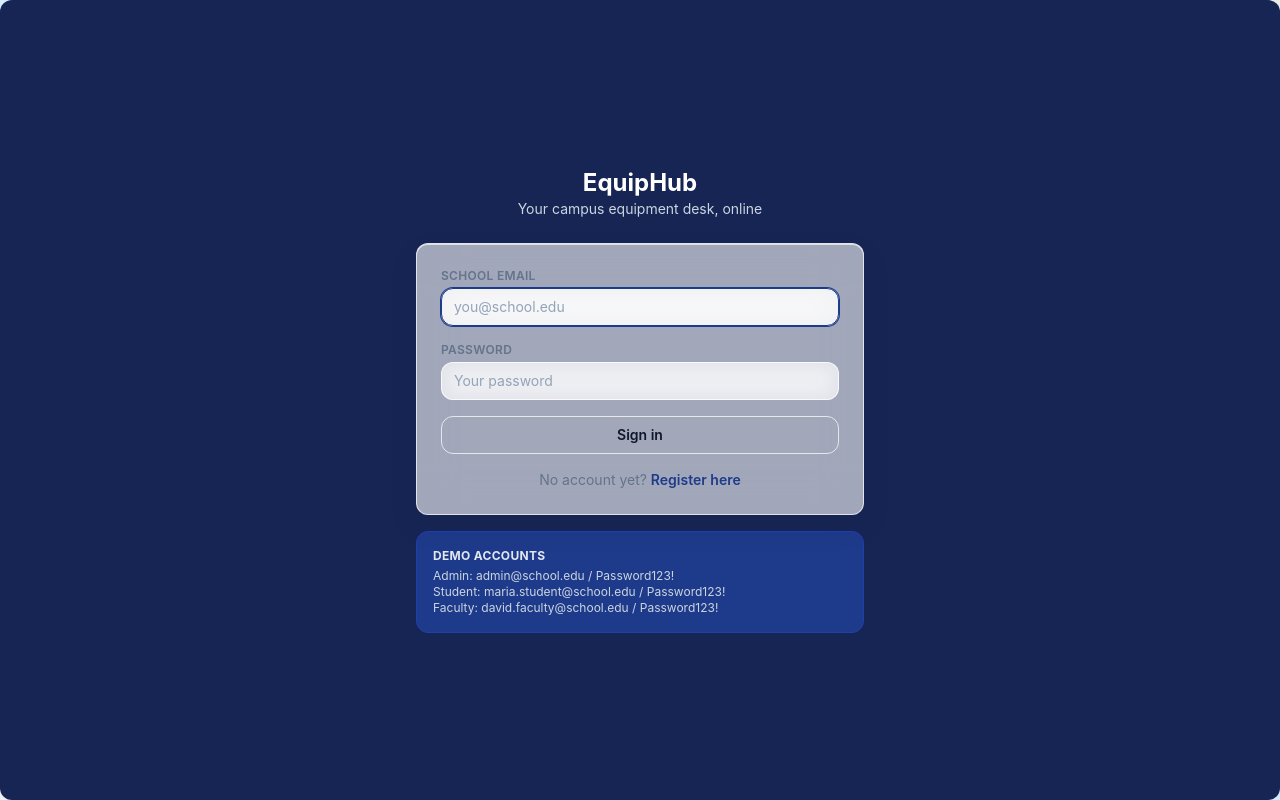
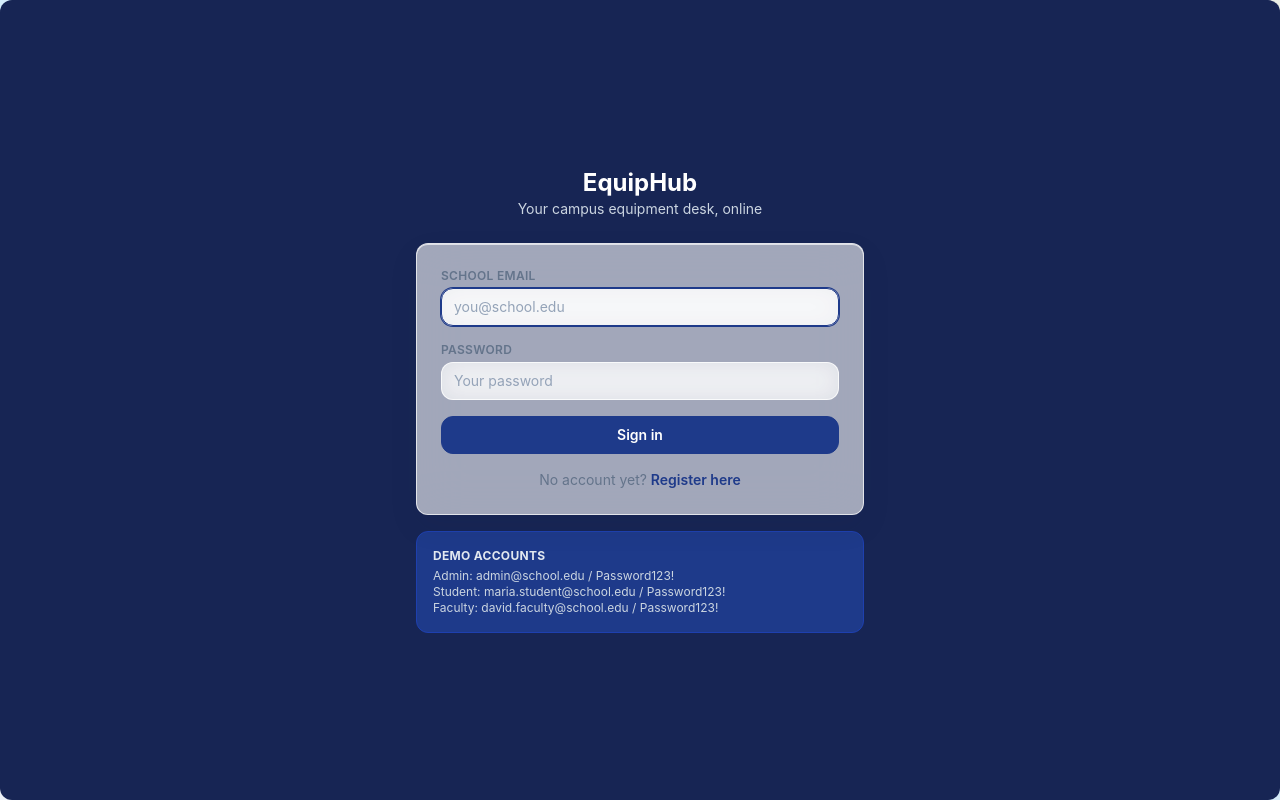
Before and after one commit to justineleearcilla-qxe/Borrowing_Sys, a React (Vite) app in the folder frontend/: page /login in a window 1280 px wide. Built offline with nearby package versions, Linux system fonts and the light colour scheme; no server answers.

Commit message:
Fixed dark mode bug with OpenCode

```diff
--- a/frontend/tailwind.config.js
+++ b/frontend/tailwind.config.js
@@ -1,5 +1,20 @@
 export default {
   content: ['./index.html', './src/**/*.{ts,tsx}'],
+  /*
+   * The Button and Badge components build their class names at runtime
+   * (`btn-${variant}`, `badge-${tone}`), so the scanner never sees the full
+   * class name. Without this safelist Tailwind purges those component rules
+   * from index.css and the buttons/badges render with no background at all.
+   */
+  safelist: [
+    'btn-primary',
+    'btn-danger',
+    'btn-success',
+    'badge-gray',
+    'badge-blue',
+    'badge-green',
+    'badge-purple',
+  ],
   theme: {
     borderRadius: {
       none: '0',
```
